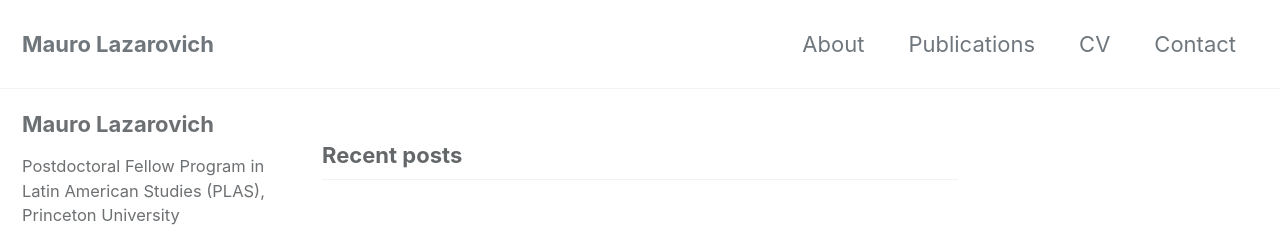
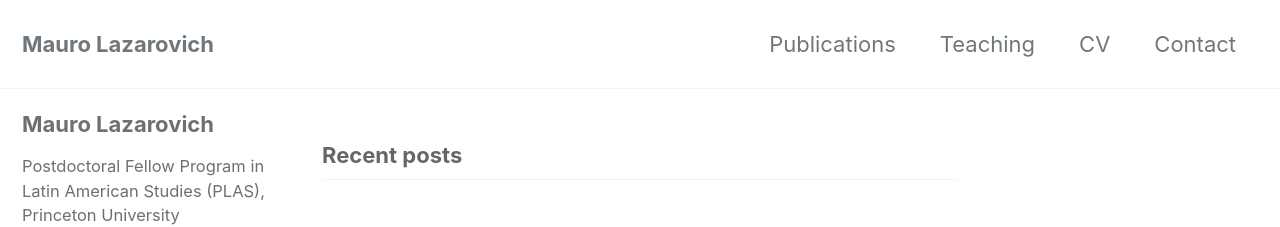
Before and after one commit to maurolazarovich/maurolazarovich.github.io, a Jekyll site: the page built from index.html, in a window 1280 px wide. Shown: the top 227 px of the page. Built offline with Jekyll 4.4.1, drawn with Linux system fonts in a browser that asks for light colours; cached includes are drawn as plain includes; our own code applies the rules of GitHub Pages for plain Markdown files; the list of posts is cut into pages by our own code.

Commit message:
Update navigation.yml

```diff
--- a/_data/navigation.yml
+++ b/_data/navigation.yml
@@ -2,11 +2,10 @@
 main:
   # - title: "Quick-Start Guide"
   #   url: https://mmistakes.github.io/minimal-mistakes/docs/quick-start-guide/
-  - title: "About"
-  #   url: https://mmistakes.github.io/minimal-mistakes/about/
-    url: /about/
   - title: "Publications"
     url: /publications/
+  - title: "Teaching"
+    url: /teaching/
   - title: "CV"
     url: /cv/
   - title: "Contact"
```
